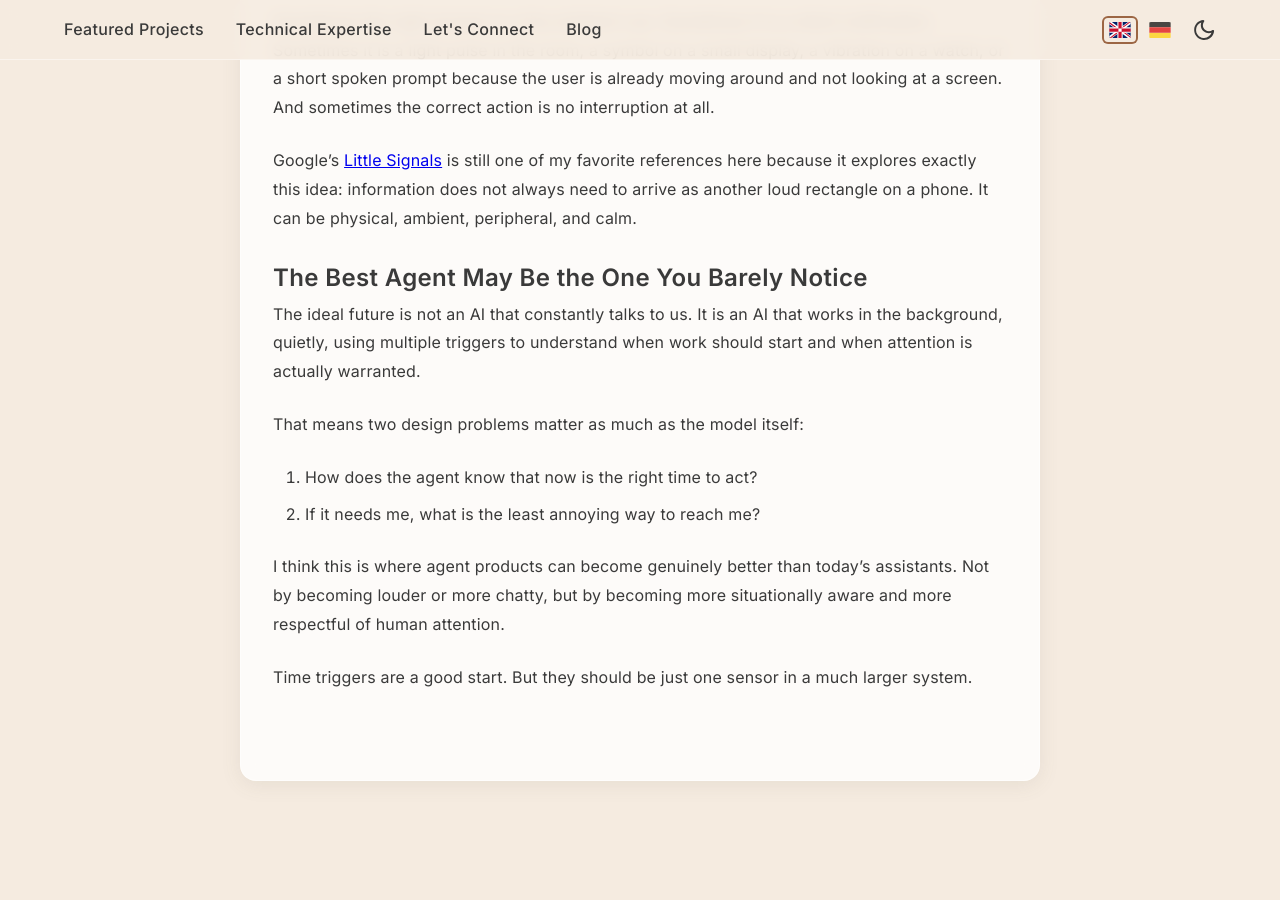
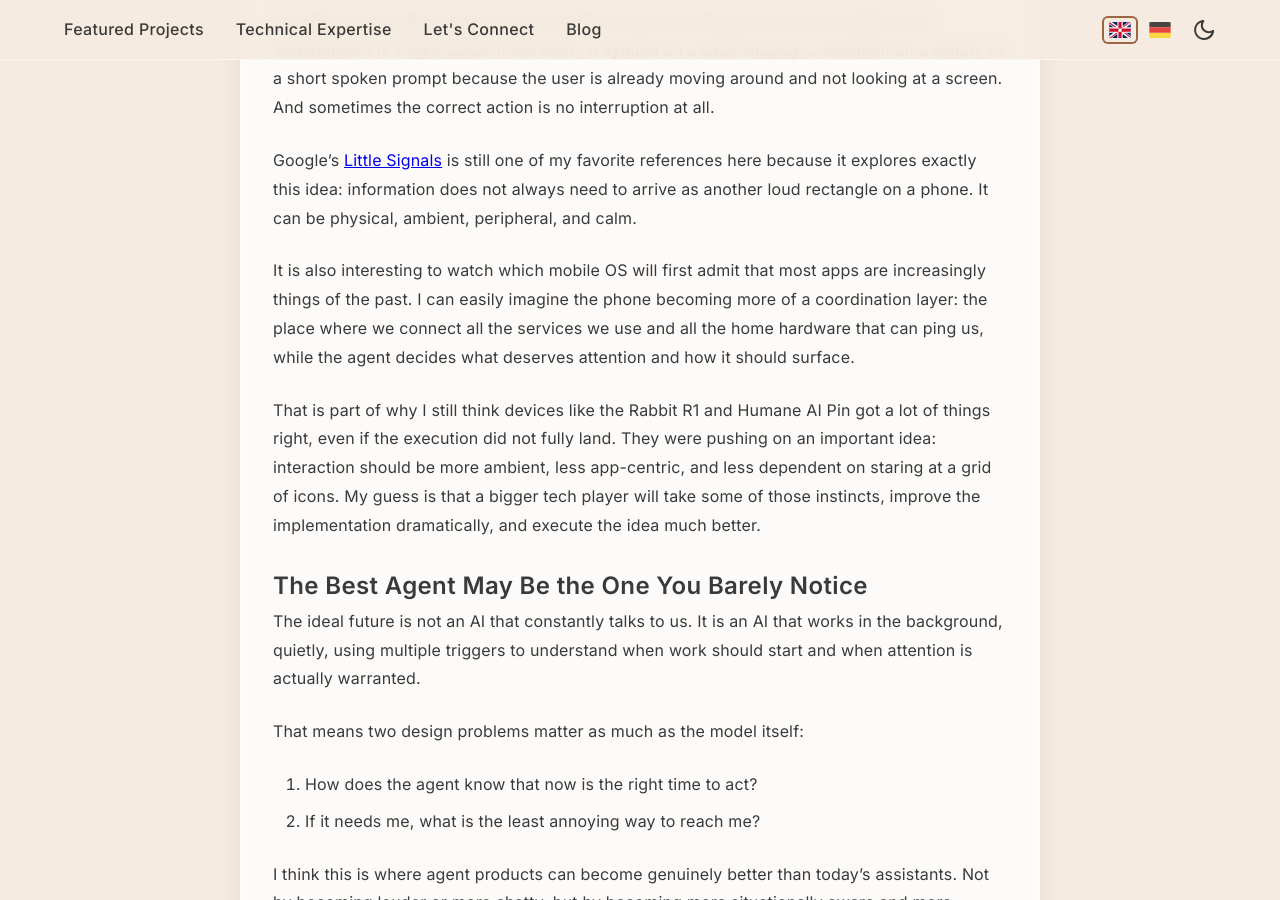
Before and after one commit to Lukafin/personalWeb, a Jekyll site: the page built from _posts/2026-03-15-ai-agents-need-more-than-time-triggers.md, in a window 1280 px wide and 900 px high, scrolled down 3034 px. Built offline with Jekyll 4.4.1, drawn with Linux system fonts in a browser that asks for light colours; before the commit the page ends 3847 px from its top, so only the background shows below that; some of the changed text lies outside the part shown.

Commit message:
Refine post with Lutkar and mobile OS angle

```diff
--- a/_posts/2026-03-15-ai-agents-need-more-than-time-triggers.md
+++ b/_posts/2026-03-15-ai-agents-need-more-than-time-triggers.md
@@ -61,6 +61,10 @@ Sometimes the right answer is a tiny ambient cue. Sometimes it is a silent notif
 
 Google's [Little Signals](https://littlesignals.withgoogle.com/) is still one of my favorite references here because it explores exactly this idea: information does not always need to arrive as another loud rectangle on a phone. It can be physical, ambient, peripheral, and calm.
 
+It is also interesting to watch which mobile OS will first admit that most apps are increasingly things of the past. I can easily imagine the phone becoming more of a coordination layer: the place where we connect all the services we use and all the home hardware that can ping us, while the agent decides what deserves attention and how it should surface.
+
+That is part of why I still think devices like the Rabbit R1 and Humane AI Pin got a lot of things right, even if the execution did not fully land. They were pushing on an important idea: interaction should be more ambient, less app-centric, and less dependent on staring at a grid of icons. My guess is that a bigger tech player will take some of those instincts, improve the implementation dramatically, and execute the idea much better.
+
 ## The Best Agent May Be the One You Barely Notice
 
 The ideal future is not an AI that constantly talks to us. It is an AI that works in the background, quietly, using multiple triggers to understand when work should start and when attention is actually warranted.
```
Also changed, not shown: other parts of _posts/2026-03-15-ai-agents-need-more-than-time-triggers.md (+1 -1 lines).
